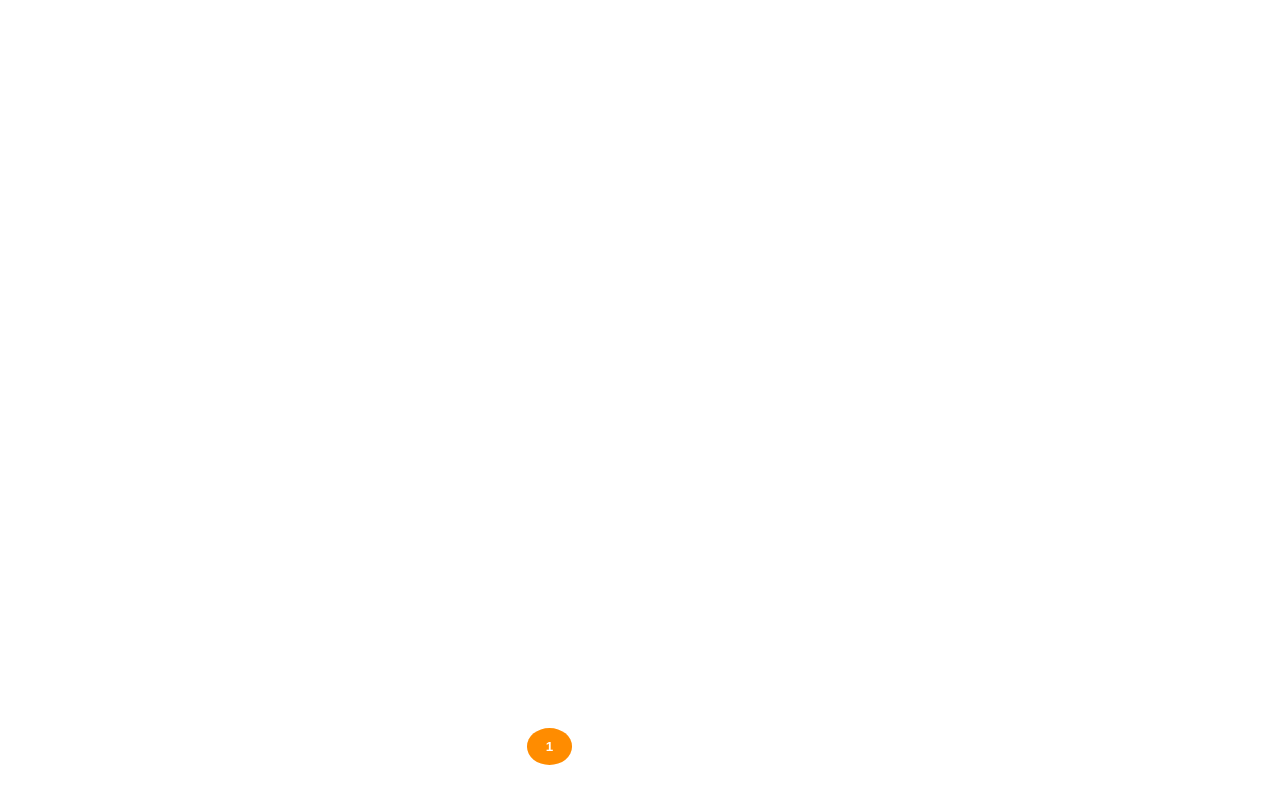
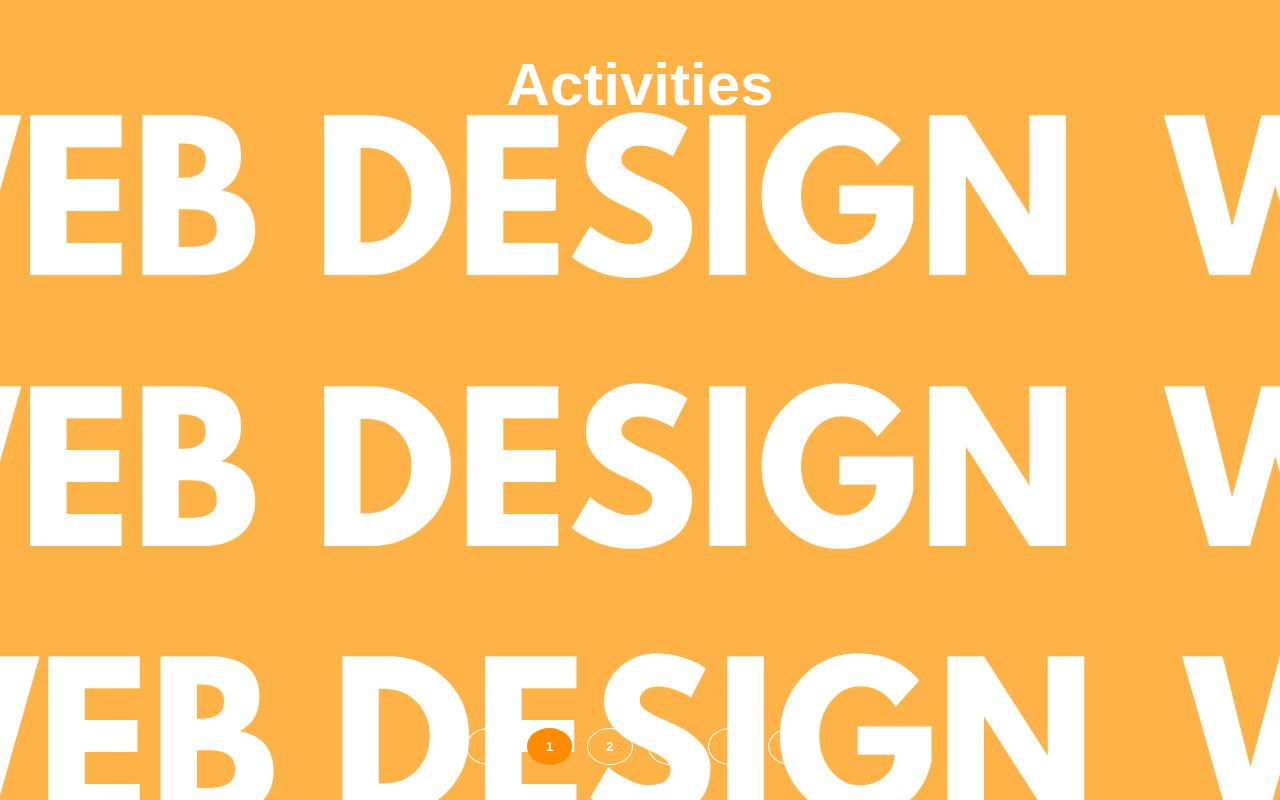
Before and after one commit to glydyl/activity-5, a plain HTML site: page heropage.html in a window 1280 px wide. Drawn offline with Linux system fonts and the light colour scheme.

Commit message:
Update heropage.html

```diff
--- a/heropage.html
+++ b/heropage.html
@@ -17,7 +17,7 @@ display: flex;
 flex-direction: column;
 justify-content: space-between;
 align-items: center;
-background-image: url('gallery/wb.jpg');
+background-image: url('wb.jpg');
 background-repeat: no-repeat;
 color: white;
 text-align: center;
```
